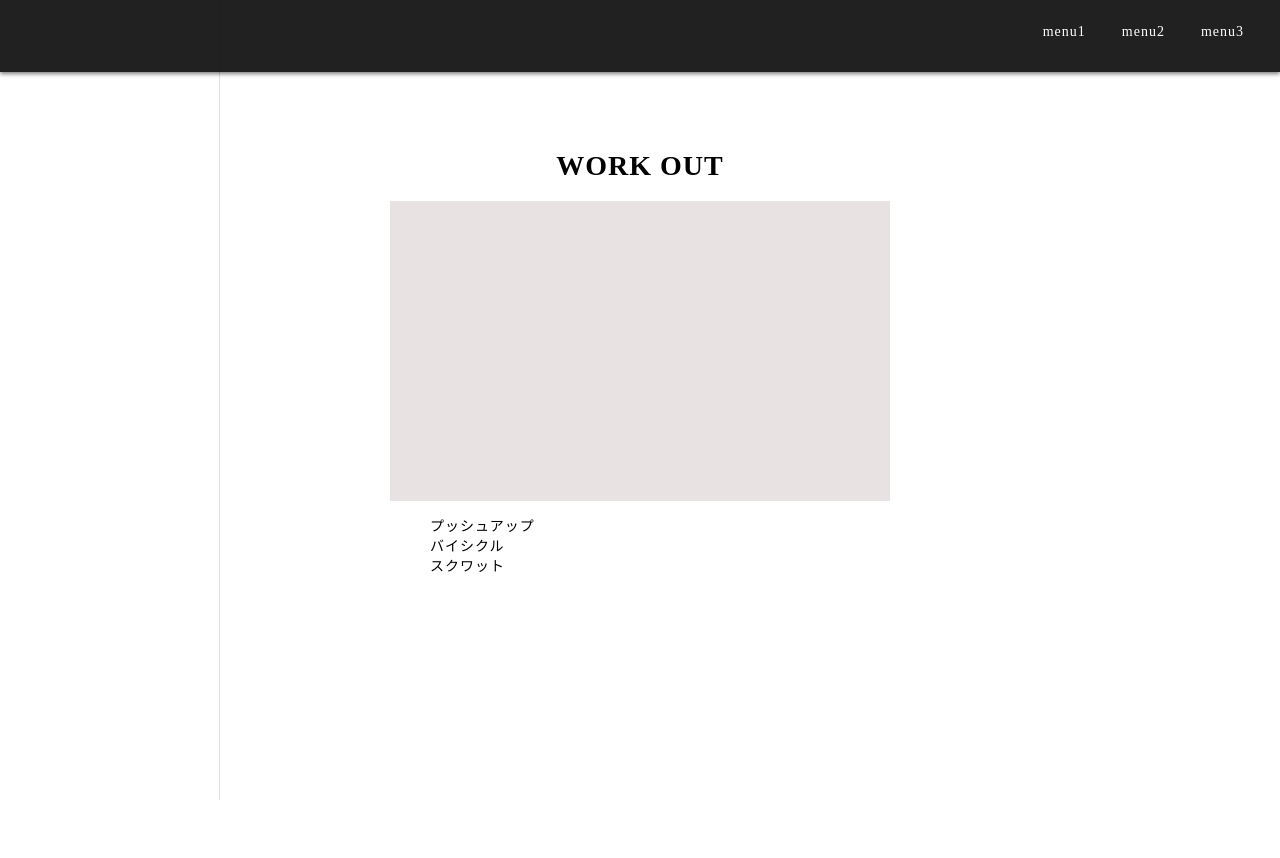
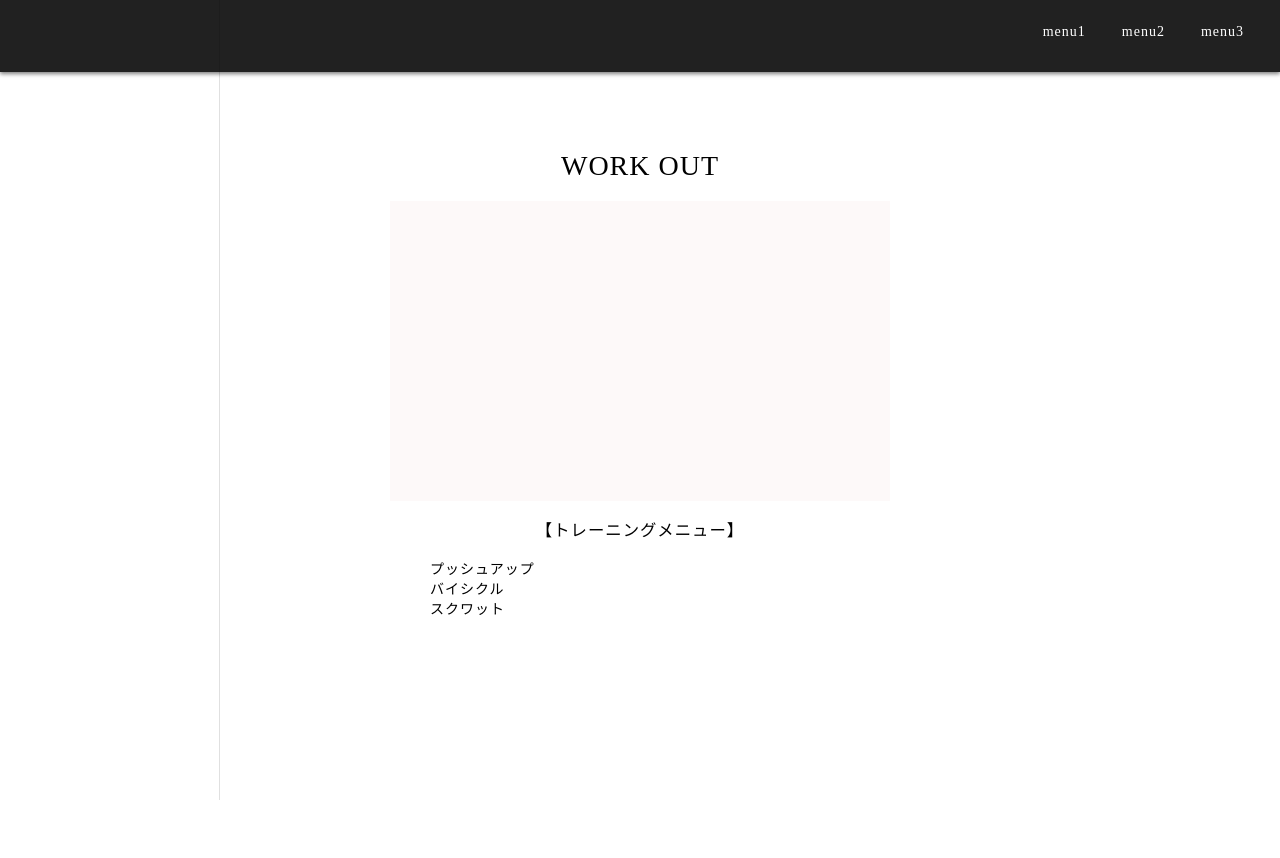
Before and after one commit to pixcelo/workout, a PHP site: page / in a window 1280 px wide. Shown: the top 858 px of the page. Run offline with PHP 8.4, Linux system fonts and the light colour scheme.

Commit message:
css追記

```diff
--- a/assets/css/style.css
+++ b/assets/css/style.css
@@ -58,7 +58,7 @@ body {
 }
 
 .viewContainer {
-  background-color: #e8e2e2;
+  background-color: #fdf9f9;;
   height: 300px;
   width: 500px;
 }
@@ -69,6 +69,7 @@ body {
 
 .mainContainer h1 {
   text-align: center;
+  font-weight: 500;
 }
 
 .viewContainer {
@@ -80,6 +81,11 @@ body {
   margin: 0 auto;
 }
 
+.menuContainer h3 {
+  text-align: center;
+  font-weight: 300;
+}
+
 .menuContainer ul {
   list-style: none;
 }
--- a/index.php
+++ b/index.php
@@ -33,10 +33,11 @@
       <h1>WORK OUT</h1>
       <div class="viewContainer"></div>
       <div class="menuContainer">
+          <h3>【トレーニングメニュー】</h2>
           <ul>
-            <li>プッシュアップ</li>
-            <li>バイシクル</li>
-            <li>スクワット</li>
+            <li class="menu">プッシュアップ</li>
+            <li class="menu">バイシクル</li>
+            <li class="menu">スクワット</li>
           </ul>
       </div>
     <main>
```
